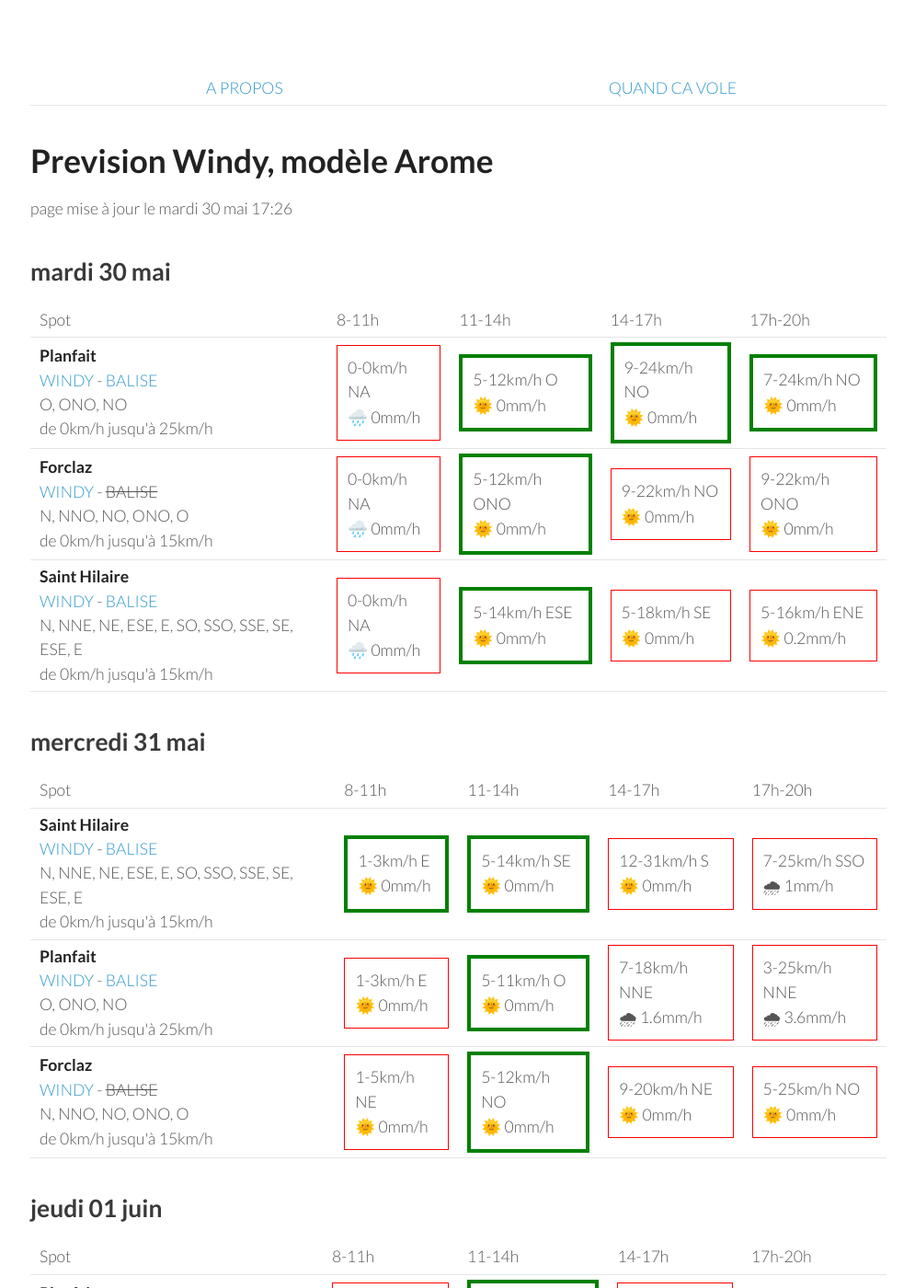
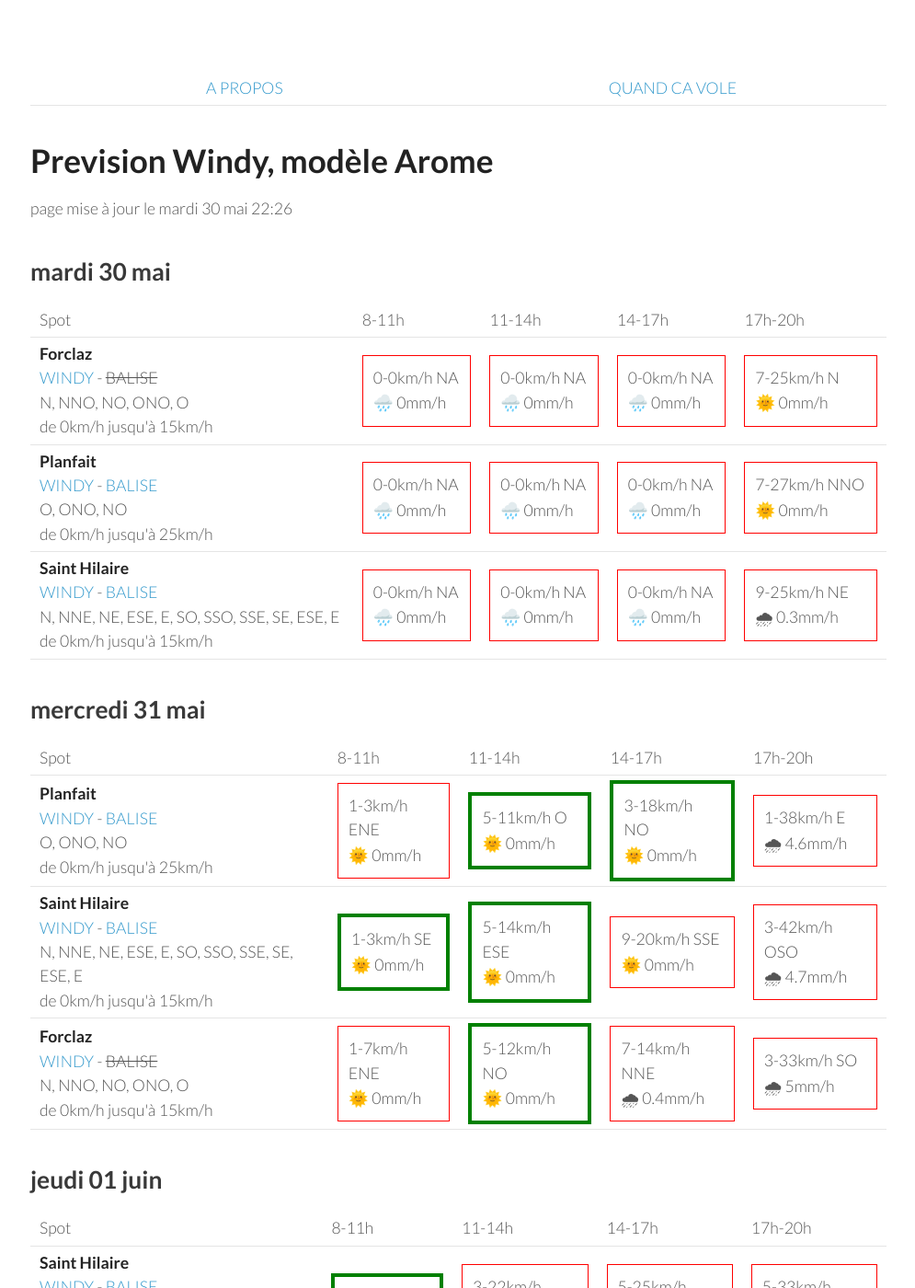
Before and after one commit to parapente-dans-le-nord/parapente-dans-le-nord.github.io, a Jekyll site: the page built from alpes_nord.markdown, in a window 1280 px wide and 1400 px high. Shown: the whole window at 92% size, without its empty margins (25-1020 px from the left). Built offline with Jekyll 4.4.1, drawn with Linux system fonts in a browser that asks for light colours; some of the changed text lies outside the part shown.

Commit message:
update index.markdown

```diff
--- a/alpes_nord.markdown
+++ b/alpes_nord.markdown
@@ -7,7 +7,7 @@ title:  "Tous les spots"
 {: .links}
 
 # Prevision Windy, modèle Arome
-page mise à jour le mardi 30 mai 17:26
+page mise à jour le mardi 30 mai 22:26
 
 ## mardi 30 mai
 
@@ -22,30 +22,30 @@ page mise à jour le mardi 30 mai 17:26
       <td>17h-20h</td>
     </tr>
 <tr>
+        <td><strong>Forclaz</strong><br><a href="https://windy.com/45.814/6.247?45.375,6.246,8,m:eVwaglz">WINDY</a> - <span class="no-balise"> BALISE </span><br> <span class="vent-favorable">N, NNO, NO, ONO, O</span><br><span class="force-vent">de 0km/h jusqu'à 15km/h</span> </td>
+
+            <td><div class="not-flyable"><p>0-0km/h NA</p><p>🌧️ 0mm/h</p></div></td>
+            <td><div class="not-flyable"><p>0-0km/h NA</p><p>🌧️ 0mm/h</p></div></td>
+            <td><div class="not-flyable"><p>0-0km/h NA</p><p>🌧️ 0mm/h</p></div></td>
+            <td><div class="not-flyable"><p>7-25km/h N</p><p>🌞 0mm/h</p></div></td>
+
+    </tr>
+<tr>
         <td><strong>Planfait</strong><br><a href="https://windy.com/45.853/6.223?45.415,6.223,8">WINDY</a> - <span class=""><a href="https://www.openwindmap.org/PP496">BALISE</a> </span><br> <span class="vent-favorable">O, ONO, NO</span><br><span class="force-vent">de 0km/h jusqu'à 25km/h</span> </td>
 
             <td><div class="not-flyable"><p>0-0km/h NA</p><p>🌧️ 0mm/h</p></div></td>
-            <td><div class="flyable"><p>5-12km/h O</p><p>🌞 0mm/h</p></div></td>
-            <td><div class="flyable"><p>9-24km/h NO</p><p>🌞 0mm/h</p></div></td>
-            <td><div class="flyable"><p>7-24km/h NO</p><p>🌞 0mm/h</p></div></td>
-
-    </tr>
-<tr>
-        <td><strong>Forclaz</strong><br><a href="https://windy.com/45.814/6.247?45.375,6.246,8,m:eVwaglz">WINDY</a> - <span class="no-balise"> BALISE </span><br> <span class="vent-favorable">N, NNO, NO, ONO, O</span><br><span class="force-vent">de 0km/h jusqu'à 15km/h</span> </td>
-
             <td><div class="not-flyable"><p>0-0km/h NA</p><p>🌧️ 0mm/h</p></div></td>
-            <td><div class="flyable"><p>5-12km/h ONO</p><p>🌞 0mm/h</p></div></td>
-            <td><div class="not-flyable"><p>9-22km/h NO</p><p>🌞 0mm/h</p></div></td>
-            <td><div class="not-flyable"><p>9-22km/h ONO</p><p>🌞 0mm/h</p></div></td>
+            <td><div class="not-flyable"><p>0-0km/h NA</p><p>🌧️ 0mm/h</p></div></td>
+            <td><div class="not-flyable"><p>7-27km/h NNO</p><p>🌞 0mm/h</p></div></td>
 
     </tr>
 <tr>
         <td><strong>Saint Hilaire</strong><br><a href="https://windy.com/45.307/5.888?45.087,5.889,9,m:eUFagkX">WINDY</a> - <span class=""><a href="http://www.balisemeteo.com/balise.php?idBalise=61">BALISE</a> </span><br> <span class="vent-favorable">N, NNE, NE, ESE, E, SO, SSO, SSE, SE, ESE, E</span><br><span class="force-vent">de 0km/h jusqu'à 15km/h</span> </td>
 
             <td><div class="not-flyable"><p>0-0km/h NA</p><p>🌧️ 0mm/h</p></div></td>
-            <td><div class="flyable"><p>5-14km/h ESE</p><p>🌞 0mm/h</p></div></td>
-            <td><div class="not-flyable"><p>5-18km/h SE</p><p>🌞 0mm/h</p></div></td>
-            <td><div class="not-flyable"><p>5-16km/h ENE</p><p>🌞 0.2mm/h</p></div></td>
+            <td><div class="not-flyable"><p>0-0km/h NA</p><p>🌧️ 0mm/h</p></div></td>
+            <td><div class="not-flyable"><p>0-0km/h NA</p><p>🌧️ 0mm/h</p></div></td>
+            <td><div class="not-flyable"><p>9-25km/h NE</p><p>🌧 0.3mm/h</p></div></td>
 
     </tr>
 
@@ -65,32 +65,32 @@ page mise à jour le mardi 30 mai 17:26
       <td>17h-20h</td>
     </tr>
 <tr>
-        <td><strong>Saint Hilaire</strong><br><a href="https://windy.com/45.307/5.888?45.087,5.889,9,m:eUFagkX">WINDY</a> - <span class=""><a href="http://www.balisemeteo.com/balise.php?idBalise=61">BALISE</a> </span><br> <span class="vent-favorable">N, NNE, NE, ESE, E, SO, SSO, SSE, SE, ESE, E</span><br><span class="force-vent">de 0km/h jusqu'à 15km/h</span> </td>
+        <td><strong>Planfait</strong><br><a href="https://windy.com/45.853/6.223?45.415,6.223,8">WINDY</a> - <span class=""><a href="https://www.openwindmap.org/PP496">BALISE</a> </span><br> <span class="vent-favorable">O, ONO, NO</span><br><span class="force-vent">de 0km/h jusqu'à 25km/h</span> </td>
 
-            <td><div class="flyable"><p>1-3km/h E</p><p>🌞 0mm/h</p></div></td>
-            <td><div class="flyable"><p>5-14km/h SE</p><p>🌞 0mm/h</p></div></td>
-            <td><div class="not-flyable"><p>12-31km/h S</p><p>🌞 0mm/h</p></div></td>
-            <td><div class="not-flyable"><p>7-25km/h SSO</p><p>🌧 1mm/h</p></div></td>
+            <td><div class="not-flyable"><p>1-3km/h ENE</p><p>🌞 0mm/h</p></div></td>
+            <td><div class="flyable"><p>5-11km/h O</p><p>🌞 0mm/h</p></div></td>
+            <td><div class="flyable"><p>3-18km/h NO</p><p>🌞 0mm/h</p></div></td>
+            <td><div class="not-flyable"><p>1-38km/h E</p><p>🌧 4.6mm/h</p></div></td>
 
 
     </tr>
 <tr>
-        <td><strong>Planfait</strong><br><a href="https://windy.com/45.853/6.223?45.415,6.223,8">WINDY</a> - <span class=""><a href="https://www.openwindmap.org/PP496">BALISE</a> </span><br> <span class="vent-favorable">O, ONO, NO</span><br><span class="force-vent">de 0km/h jusqu'à 25km/h</span> </td>
+        <td><strong>Saint Hilaire</strong><br><a href="https://windy.com/45.307/5.888?45.087,5.889,9,m:eUFagkX">WINDY</a> - <span class=""><a href="http://www.balisemeteo.com/balise.php?idBalise=61">BALISE</a> </span><br> <span class="vent-favorable">N, NNE, NE, ESE, E, SO, SSO, SSE, SE, ESE, E</span><br><span class="force-vent">de 0km/h jusqu'à 15km/h</span> </td>
 
-            <td><div class="not-flyable"><p>1-3km/h E</p><p>🌞 0mm/h</p></div></td>
-            <td><div class="flyable"><p>5-11km/h O</p><p>🌞 0mm/h</p></div></td>
-            <td><div class="not-flyable"><p>7-18km/h NNE</p><p>🌧 1.6mm/h</p></div></td>
-            <td><div class="not-flyable"><p>3-25km/h NNE</p><p>🌧 3.6mm/h</p></div></td>
+            <td><div class="flyable"><p>1-3km/h SE</p><p>🌞 0mm/h</p></div></td>
+            <td><div class="flyable"><p>5-14km/h ESE</p><p>🌞 0mm/h</p></div></td>
+            <td><div class="not-flyable"><p>9-20km/h SSE</p><p>🌞 0mm/h</p></div></td>
+            <td><div class="not-flyable"><p>3-42km/h OSO</p><p>🌧 4.7mm/h</p></div></td>
 
 
     </tr>
 <tr>
         <td><strong>Forclaz</strong><br><a href="https://windy.com/45.814/6.247?45.375,6.246,8,m:eVwaglz">WINDY</a> - <span class="no-balise"> BALISE </span><br> <span class="vent-favorable">N, NNO, NO, ONO, O</span><br><span class="force-vent">de 0km/h jusqu'à 15km/h</span> </td>
 
-            <td><div class="not-flyable"><p>1-5km/h NE</p><p>🌞 0mm/h</p></div></td>
+            <td><div class="not-flyable"><p>1-7km/h ENE</p><p>🌞 0mm/h</p></div></td>
             <td><div class="flyable"><p>5-12km/h NO</p><p>🌞 0mm/h</p></div></td>
-            <td><div class="not-flyable"><p>9-20km/h NE</p><p>🌞 0mm/h</p></div></td>
-            <td><div class="not-flyable"><p>5-25km/h NO</p><p>🌞 0mm/h</p></div></td>
+            <td><div class="not-flyable"><p>7-14km/h NNE</p><p>🌧 0.4mm/h</p></div></td>
+            <td><div class="not-flyable"><p>3-33km/h SO</p><p>🌧 5mm/h</p></div></td>
 
 
     </tr>
@@ -111,32 +111,32 @@ page mise à jour le mardi 30 mai 17:26
       <td>17h-20h</td>
     </tr>
 <tr>
-        <td><strong>Planfait</strong><br><a href="https://windy.com/45.853/6.223?45.415,6.223,8">WINDY</a> - <span class=""><a href="https://www.openwindmap.org/PP496">BALISE</a> </span><br> <span class="vent-favorable">O, ONO, NO</span><br><span class="force-vent">de 0km/h jusqu'à 25km/h</span> </td>
+        <td><strong>Saint Hilaire</strong><br><a href="https://windy.com/45.307/5.888?45.087,5.889,9,m:eUFagkX">WINDY</a> - <span class=""><a href="http://www.balisemeteo.com/balise.php?idBalise=61">BALISE</a> </span><br> <span class="vent-favorable">N, NNE, NE, ESE, E, SO, SSO, SSE, SE, ESE, E</span><br><span class="force-vent">de 0km/h jusqu'à 15km/h</span> </td>
 
-            <td><div class="not-flyable"><p>3-18km/h ESE</p><p>🌞 0mm/h</p></div></td>
-            <td><div class="flyable"><p>3-20km/h ONO</p><p>🌞 0mm/h</p></div></td>
-            <td><div class="not-flyable"><p>7-27km/h NO</p><p>🌧 0.2mm/h</p></div></td>
-            <td><div class="not-flyable"><p>5-29km/h NO</p><p>🌧 0.8mm/h</p></div></td>
+            <td><div class="flyable"><p>1-1km/h SE</p><p>🌞 0mm/h</p></div></td>
+            <td><div class="not-flyable"><p>3-22km/h ONO</p><p>🌞 0mm/h</p></div></td>
+            <td><div class="not-flyable"><p>5-25km/h NNO</p><p>🌞 0mm/h</p></div></td>
+            <td><div class="not-flyable"><p>5-33km/h NNO</p><p>🌧 0.2mm/h</p></div></td>
 
 
     </tr>
 <tr>
-        <td><strong>Saint Hilaire</strong><br><a href="https://windy.com/45.307/5.888?45.087,5.889,9,m:eUFagkX">WINDY</a> - <span class=""><a href="http://www.balisemeteo.com/balise.php?idBalise=61">BALISE</a> </span><br> <span class="vent-favorable">N, NNE, NE, ESE, E, SO, SSO, SSE, SE, ESE, E</span><br><span class="force-vent">de 0km/h jusqu'à 15km/h</span> </td>
+        <td><strong>Planfait</strong><br><a href="https://windy.com/45.853/6.223?45.415,6.223,8">WINDY</a> - <span class=""><a href="https://www.openwindmap.org/PP496">BALISE</a> </span><br> <span class="vent-favorable">O, ONO, NO</span><br><span class="force-vent">de 0km/h jusqu'à 25km/h</span> </td>
 
-            <td><div class="not-flyable"><p>1-18km/h NE</p><p>🌞 0mm/h</p></div></td>
-            <td><div class="not-flyable"><p>3-20km/h ONO</p><p>🌞 0mm/h</p></div></td>
-            <td><div class="not-flyable"><p>3-25km/h NO</p><p>🌧 0.2mm/h</p></div></td>
-            <td><div class="not-flyable"><p>5-31km/h NNO</p><p>🌧 0.2mm/h</p></div></td>
+            <td><div class="not-flyable"><p>1-3km/h ENE</p><p>🌞 0mm/h</p></div></td>
+            <td><div class="flyable"><p>5-22km/h NO</p><p>🌞 0mm/h</p></div></td>
+            <td><div class="not-flyable"><p>7-29km/h NO</p><p>🌧 0.2mm/h</p></div></td>
+            <td><div class="not-flyable"><p>5-33km/h NNE</p><p>🌧 1mm/h</p></div></td>
 
 
     </tr>
 <tr>
         <td><strong>Forclaz</strong><br><a href="https://windy.com/45.814/6.247?45.375,6.246,8,m:eVwaglz">WINDY</a> - <span class="no-balise"> BALISE </span><br> <span class="vent-favorable">N, NNO, NO, ONO, O</span><br><span class="force-vent">de 0km/h jusqu'à 15km/h</span> </td>
 
-            <td><div class="not-flyable"><p>5-20km/h SE</p><p>🌞 0mm/h</p></div></td>
-            <td><div class="not-flyable"><p>3-20km/h ONO</p><p>🌞 0mm/h</p></div></td>
-            <td><div class="not-flyable"><p>5-27km/h NO</p><p>🌧 0.4mm/h</p></div></td>
-            <td><div class="not-flyable"><p>5-29km/h NO</p><p>🌧 0.5mm/h</p></div></td>
+            <td><div class="not-flyable"><p>1-5km/h ENE</p><p>🌞 0mm/h</p></div></td>
+            <td><div class="not-flyable"><p>3-22km/h ONO</p><p>🌞 0mm/h</p></div></td>
+            <td><div class="not-flyable"><p>7-29km/h NO</p><p>🌧 0.2mm/h</p></div></td>
+            <td><div class="not-flyable"><p>3-33km/h NNE</p><p>🌧 1mm/h</p></div></td>
 
 
     </tr>
@@ -161,8 +161,8 @@ page mise à jour le mardi 30 mai 17:26
 
             <td><div class="not-flyable"><p>3-14km/h SE</p><p>🌞 0mm/h</p></div></td>
             <td><div class="flyable"><p>3-18km/h ONO</p><p>🌞 0mm/h</p></div></td>
-            <td><div class="flyable"><p>5-25km/h ONO</p><p>🌧 0.5mm/h</p></div></td>
-            <td><div class="not-flyable"><p>3-27km/h S</p><p>🌧 1.9mm/h</p></div></td>
+            <td><div class="flyable"><p>5-25km/h NO</p><p>🌧 0.8mm/h</p></div></td>
+            <td><div class="not-flyable"><p>1-22km/h SSE</p><p>🌧 1.2mm/h</p></div></td>
 
 
     </tr>
@@ -171,18 +171,18 @@ page mise à jour le mardi 30 mai 17:26
 
             <td><div class="not-flyable"><p>1-11km/h NO</p><p>🌞 0mm/h</p></div></td>
             <td><div class="not-flyable"><p>1-18km/h ONO</p><p>🌞 0mm/h</p></div></td>
-            <td><div class="not-flyable"><p>1-25km/h NNE</p><p>🌧 0.5mm/h</p></div></td>
-            <td><div class="not-flyable"><p>3-24km/h ENE</p><p>🌧 4.7mm/h</p></div></td>
+            <td><div class="not-flyable"><p>1-33km/h NNE</p><p>🌧 0.3mm/h</p></div></td>
+            <td><div class="not-flyable"><p>1-22km/h SO</p><p>🌧 5mm/h</p></div></td>
 
 
     </tr>
 <tr>
         <td><strong>Forclaz</strong><br><a href="https://windy.com/45.814/6.247?45.375,6.246,8,m:eVwaglz">WINDY</a> - <span class="no-balise"> BALISE </span><br> <span class="vent-favorable">N, NNO, NO, ONO, O</span><br><span class="force-vent">de 0km/h jusqu'à 15km/h</span> </td>
 
-            <td><div class="not-flyable"><p>3-14km/h SE</p><p>🌞 0mm/h</p></div></td>
+            <td><div class="not-flyable"><p>3-16km/h SE</p><p>🌞 0mm/h</p></div></td>
             <td><div class="not-flyable"><p>3-18km/h ONO</p><p>🌞 0mm/h</p></div></td>
-            <td><div class="not-flyable"><p>5-24km/h ONO</p><p>🌧 0.2mm/h</p></div></td>
-            <td><div class="not-flyable"><p>3-31km/h SE</p><p>🌧 1.2mm/h</p></div></td>
+            <td><div class="not-flyable"><p>3-24km/h NO</p><p>🌧 0.4mm/h</p></div></td>
+            <td><div class="not-flyable"><p>1-24km/h S</p><p>🌧 1mm/h</p></div></td>
 
 
     </tr>
@@ -205,30 +205,30 @@ page mise à jour le mardi 30 mai 17:26
 <tr>
         <td><strong>Planfait</strong><br><a href="https://windy.com/45.853/6.223?45.415,6.223,8">WINDY</a> - <span class=""><a href="https://www.openwindmap.org/PP496">BALISE</a> </span><br> <span class="vent-favorable">O, ONO, NO</span><br><span class="force-vent">de 0km/h jusqu'à 25km/h</span> </td>
 
-            <td><div class="not-flyable"><p>5-18km/h ESE</p><p>🌞 0mm/h</p></div></td>
-            <td><div class="flyable"><p>3-18km/h ONO</p><p>🌞 0mm/h</p></div></td>
-            <td><div class="not-flyable"><p>3-25km/h N</p><p>🌧 0.9mm/h</p></div></td>
-            <td><div class="not-flyable"><p>3-18km/h S</p><p>🌧 1.8mm/h</p></div></td>
+            <td><div class="not-flyable"><p>3-16km/h ESE</p><p>🌞 0mm/h</p></div></td>
+            <td><div class="flyable"><p>1-16km/h ONO</p><p>🌧 0.2mm/h</p></div></td>
+            <td><div class="flyable"><p>3-24km/h NO</p><p>🌧 0.6mm/h</p></div></td>
+            <td><div class="flyable"><p>1-24km/h NO</p><p>🌧 2.5mm/h</p></div></td>
 
 
     </tr>
 <tr>
         <td><strong>Saint Hilaire</strong><br><a href="https://windy.com/45.307/5.888?45.087,5.889,9,m:eUFagkX">WINDY</a> - <span class=""><a href="http://www.balisemeteo.com/balise.php?idBalise=61">BALISE</a> </span><br> <span class="vent-favorable">N, NNE, NE, ESE, E, SO, SSO, SSE, SE, ESE, E</span><br><span class="force-vent">de 0km/h jusqu'à 15km/h</span> </td>
 
-            <td><div class="flyable"><p>1-12km/h NNE</p><p>🌞 0mm/h</p></div></td>
-            <td><div class="not-flyable"><p>1-18km/h O</p><p>🌞 0mm/h</p></div></td>
-            <td><div class="not-flyable"><p>1-27km/h S</p><p>🌧 5mm/h</p></div></td>
-            <td><div class="not-flyable"><p>1-22km/h SSO</p><p>🌧 3.2mm/h</p></div></td>
+            <td><div class="not-flyable"><p>1-14km/h NO</p><p>🌞 0mm/h</p></div></td>
+            <td><div class="not-flyable"><p>1-20km/h SO</p><p>🌞 0mm/h</p></div></td>
+            <td><div class="not-flyable"><p>5-27km/h O</p><p>🌧 1.4mm/h</p></div></td>
+            <td><div class="not-flyable"><p>1-29km/h NNE</p><p>🌧 4.3mm/h</p></div></td>
 
 
     </tr>
 <tr>
         <td><strong>Forclaz</strong><br><a href="https://windy.com/45.814/6.247?45.375,6.246,8,m:eVwaglz">WINDY</a> - <span class="no-balise"> BALISE </span><br> <span class="vent-favorable">N, NNO, NO, ONO, O</span><br><span class="force-vent">de 0km/h jusqu'à 15km/h</span> </td>
 
-            <td><div class="not-flyable"><p>3-20km/h ESE</p><p>🌞 0mm/h</p></div></td>
-            <td><div class="not-flyable"><p>1-18km/h ONO</p><p>🌞 0mm/h</p></div></td>
-            <td><div class="not-flyable"><p>3-27km/h NNE</p><p>🌧 1.2mm/h</p></div></td>
-            <td><div class="not-flyable"><p>3-20km/h SSE</p><p>🌧 2mm/h</p></div></td>
+            <td><div class="not-flyable"><p>3-18km/h ESE</p><p>🌞 0mm/h</p></div></td>
+            <td><div class="not-flyable"><p>1-16km/h ONO</p><p>🌧 0.2mm/h</p></div></td>
+            <td><div class="not-flyable"><p>3-24km/h NO</p><p>🌧 0.7mm/h</p></div></td>
+            <td><div class="not-flyable"><p>1-25km/h ONO</p><p>🌧 2.9mm/h</p></div></td>
 
 
     </tr>
@@ -251,20 +251,20 @@ page mise à jour le mardi 30 mai 17:26
 <tr>
         <td><strong>Planfait</strong><br><a href="https://windy.com/45.853/6.223?45.415,6.223,8">WINDY</a> - <span class=""><a href="https://www.openwindmap.org/PP496">BALISE</a> </span><br> <span class="vent-favorable">O, ONO, NO</span><br><span class="force-vent">de 0km/h jusqu'à 25km/h</span> </td>
 
-            <td><div class="not-flyable"><p>3-18km/h ESE</p><p>🌧 0.4mm/h</p></div></td>
-            <td><div class="flyable"><p>5-22km/h ONO</p><p>🌞 0mm/h</p></div></td>
-            <td><div class="not-flyable"><p>3-29km/h ONO</p><p>🌧 2.9mm/h</p></div></td>
-            <td><div class="not-flyable"><p>7-29km/h N</p><p>🌧 1.5mm/h</p></div></td>
+            <td><div class="not-flyable"><p>3-16km/h ESE</p><p>🌧 0.3mm/h</p></div></td>
+            <td><div class="flyable"><p>3-20km/h ONO</p><p>🌞 0mm/h</p></div></td>
+            <td><div class="not-flyable"><p>0-27km/h E</p><p>🌧 4.3mm/h</p></div></td>
+            <td><div class="not-flyable"><p>5-22km/h ESE</p><p>🌧 3.1mm/h</p></div></td>
 
 
     </tr>
 <tr>
         <td><strong>Saint Hilaire</strong><br><a href="https://windy.com/45.307/5.888?45.087,5.889,9,m:eUFagkX">WINDY</a> - <span class=""><a href="http://www.balisemeteo.com/balise.php?idBalise=61">BALISE</a> </span><br> <span class="vent-favorable">N, NNE, NE, ESE, E, SO, SSO, SSE, SE, ESE, E</span><br><span class="force-vent">de 0km/h jusqu'à 15km/h</span> </td>
 
-            <td><div class="not-flyable"><p>1-18km/h NNO</p><p>🌞 0mm/h</p></div></td>
-            <td><div class="not-flyable"><p>1-18km/h NO</p><p>🌞 0mm/h</p></div></td>
-            <td><div class="not-flyable"><p>3-25km/h NO</p><p>🌧 0.9mm/h</p></div></td>
-            <td><div class="not-flyable"><p>3-27km/h N</p><p>🌧 2.8mm/h</p></div></td>
+            <td><div class="flyable"><p>1-14km/h NNE</p><p>🌧 0.5mm/h</p></div></td>
+            <td><div class="not-flyable"><p>0-18km/h ONO</p><p>🌞 0mm/h</p></div></td>
+            <td><div class="not-flyable"><p>5-29km/h ONO</p><p>🌧 1.4mm/h</p></div></td>
+            <td><div class="not-flyable"><p>1-27km/h SE</p><p>🌧 10mm/h</p></div></td>
 
 
     </tr>
@@ -272,9 +272,9 @@ page mise à jour le mardi 30 mai 17:26
         <td><strong>Forclaz</strong><br><a href="https://windy.com/45.814/6.247?45.375,6.246,8,m:eVwaglz">WINDY</a> - <span class="no-balise"> BALISE </span><br> <span class="vent-favorable">N, NNO, NO, ONO, O</span><br><span class="force-vent">de 0km/h jusqu'à 15km/h</span> </td>
 
             <td><div class="not-flyable"><p>3-18km/h SE</p><p>🌧 0.3mm/h</p></div></td>
-            <td><div class="not-flyable"><p>3-20km/h ONO</p><p>🌞 0mm/h</p></div></td>
-            <td><div class="not-flyable"><p>1-27km/h OSO</p><p>🌧 1.7mm/h</p></div></td>
-            <td><div class="not-flyable"><p>7-27km/h N</p><p>🌧 1.1mm/h</p></div></td>
+            <td><div class="not-flyable"><p>3-18km/h ONO</p><p>🌞 0mm/h</p></div></td>
+            <td><div class="not-flyable"><p>1-27km/h ENE</p><p>🌧 4.1mm/h</p></div></td>
+            <td><div class="not-flyable"><p>5-22km/h E</p><p>🌧 3mm/h</p></div></td>
 
 
     </tr>
```
